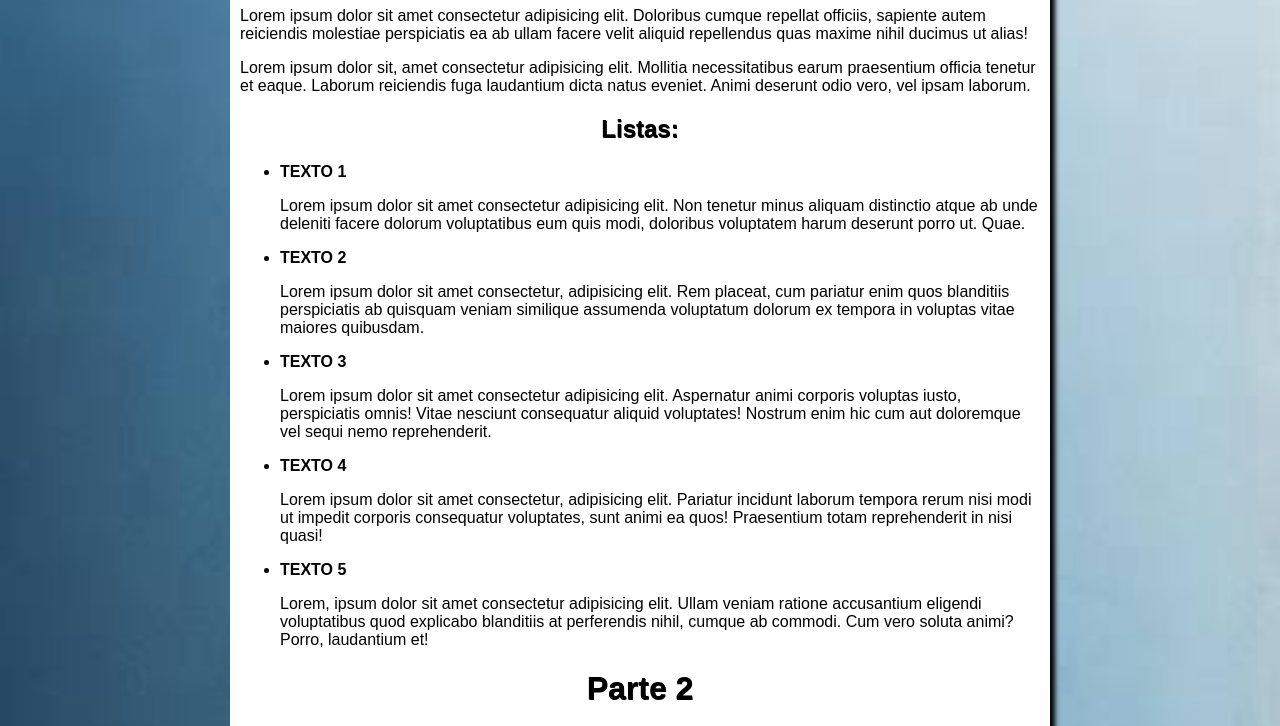
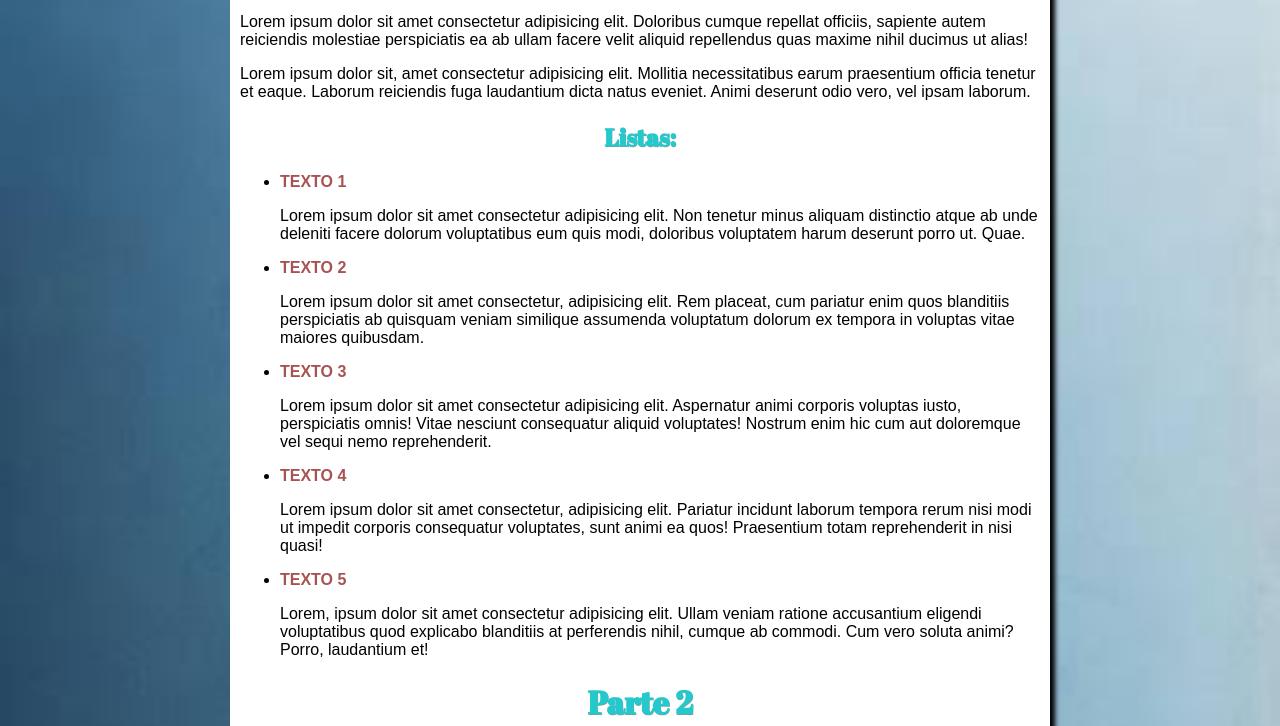
Before and after one commit to yurikiandrade-dev/Trabalho-sobre-descarte, a plain HTML site: page index.html in a window 1280 px wide. Shown: the part 143-869 px from the top of the page. Drawn offline with Linux system fonts and the light colour scheme; files whose address does not match are found by name.

Commit message:
Add files via upload

```diff
--- a/style.css
+++ b/style.css
@@ -1,10 +1,15 @@
 @charset "UTF-8";
+@import url('https://fonts.googleapis.com/css2?family=Abril+Fatface&display=swap');
 
-
-
+.abril-fatface-regular {
+  font-family: "Abril Fatface", serif;
+  font-weight: 400;
+  font-style: normal;
+}
 
 .Negrito{
         font-weight: bold;
+        color: #A65353;
 }
 
 body{
@@ -18,10 +23,9 @@ main{
 
         font-family: Arial, Helvetica, sans-serif;
         background-color: white;
-        width: 800px;
-        border-radius: 20px;
         box-shadow: 5px 5px 5px black;
         border-radius: 10px;
+        width: 800px;
         margin: auto;
         padding: 10px;
 
@@ -32,7 +36,8 @@ li{
 }
 
 h1,h2{
-        color: ;
+        color:#23C9CC ;
         text-align: center;
-        text-shadow: 0.5px 0.5px 0.5px black;
+        text-shadow: 0.5px 0.5px 0.5px #167e80a9;
+        font-family: "Abril Fatface", serif;
 }
```
